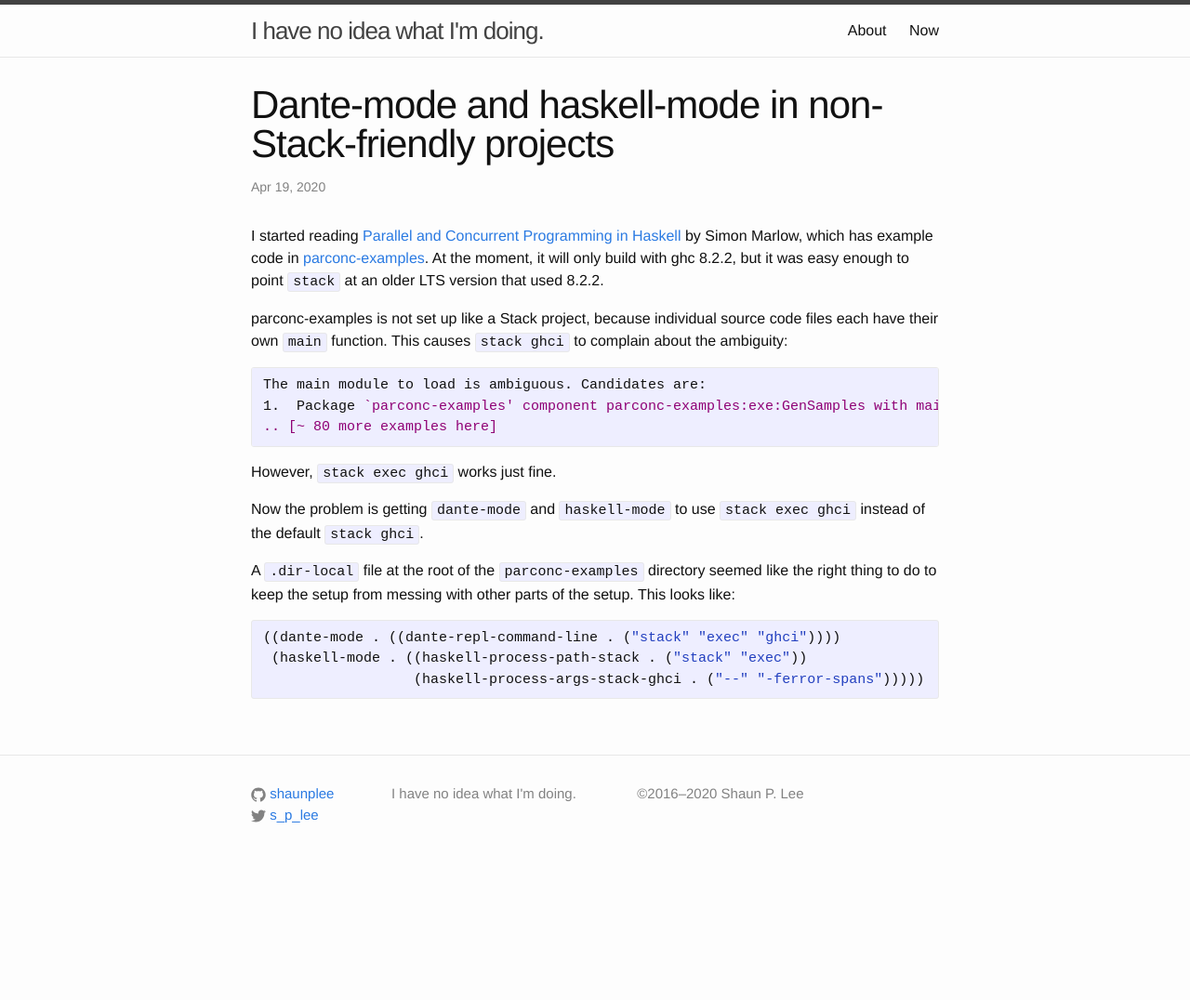
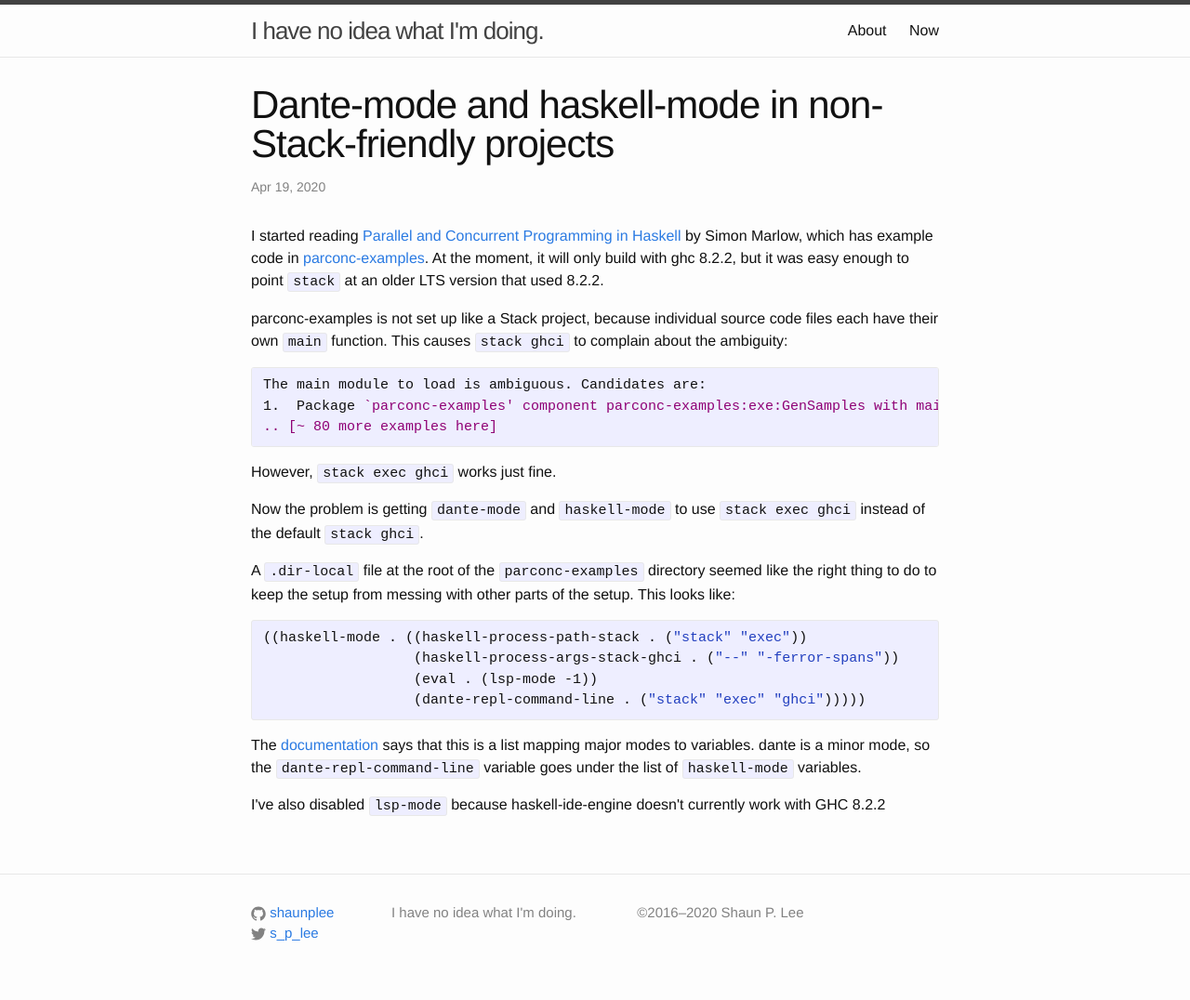
Before and after one commit to shaunplee/shaunplee.github.io, a Jekyll site: the page built from _posts/2020-04-19-dante-mode-and-haskell-mode-non-stack.html, in a window 1280 px wide. Shown: the whole page at 93% size. Built offline with Jekyll 4.4.1, drawn with Linux system fonts in a browser that asks for light colours; before the commit the page ends 948 px from its top, so only the background shows below that.

Commit message:
Correct error in .dir-locals.el.

```diff
--- a/_posts/2020-04-19-dante-mode-and-haskell-mode-non-stack.html
+++ b/_posts/2020-04-19-dante-mode-and-haskell-mode-non-stack.html
@@ -30,8 +30,17 @@ A <code class="src src-sh">.dir-local</code> file at the root of the <code class
 </p>
 
 <div class="org-src-container">
-<pre class="src src-emacs-lisp" id="orgafdb7e3">((dante-mode . ((dante-repl-command-line . (<span style="color: #223fbf;">"stack"</span> <span style="color: #223fbf;">"exec"</span> <span style="color: #223fbf;">"ghci"</span>))))
- (haskell-mode . ((haskell-process-path-stack . (<span style="color: #223fbf;">"stack"</span> <span style="color: #223fbf;">"exec"</span>))
-                  (haskell-process-args-stack-ghci . (<span style="color: #223fbf;">"--"</span> <span style="color: #223fbf;">"-ferror-spans"</span>)))))
+<pre class="src src-emacs-lisp" id="orgdf88e28">((haskell-mode . ((haskell-process-path-stack . (<span style="color: #223fbf;">"stack"</span> <span style="color: #223fbf;">"exec"</span>))
+                  (haskell-process-args-stack-ghci . (<span style="color: #223fbf;">"--"</span> <span style="color: #223fbf;">"-ferror-spans"</span>))
+                  (eval . (lsp-mode -1))
+                  (dante-repl-command-line . (<span style="color: #223fbf;">"stack"</span> <span style="color: #223fbf;">"exec"</span> <span style="color: #223fbf;">"ghci"</span>)))))
 </pre>
 </div>
+
+<p>
+The <a href="https://www.gnu.org/software/emacs/manual/html_node/emacs/Directory-Variables.html#Directory-Variables">documentation</a> says that this is a list mapping major modes to variables. dante is a minor mode, so the <code class="src src-sh">dante-repl-command-line</code> variable goes under the list of <code class="src src-sh">haskell-mode</code> variables.
+</p>
+
+<p>
+I've also disabled <code class="src src-sh">lsp-mode</code> because haskell-ide-engine doesn't currently work with GHC 8.2.2
+</p>
```
